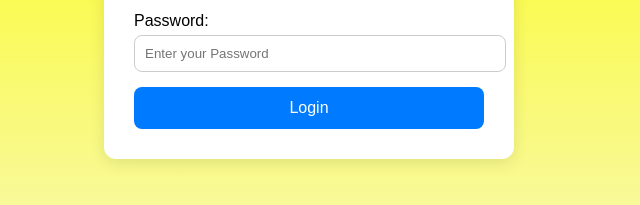
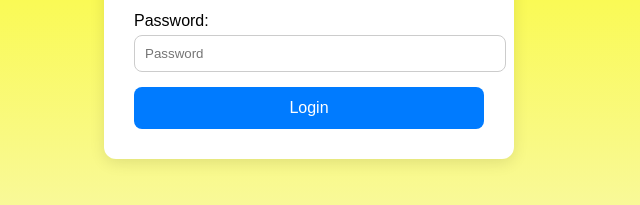
Before and after one commit to AnanyaVishwakarma/online_voting_system, a website: page public/a_login.html in a window 1280 px wide. Shown: the part 409-614 px from the top of the page, 331-971 px from the left. Drawn offline with Linux system fonts and the light colour scheme.

Commit message:
Update a_login.html

```diff
--- a/public/a_login.html
+++ b/public/a_login.html
@@ -63,7 +63,7 @@
 
     <div class="form-group">
       <label for="password">Password:</label>
-      <input type="password" id="password" placeholder="Enter your Password" required />
+      <input type="password" id="password" placeholder="Password" required>
     </div>
 
     <button type="submit" class="submit-btn">Login</button>
```
